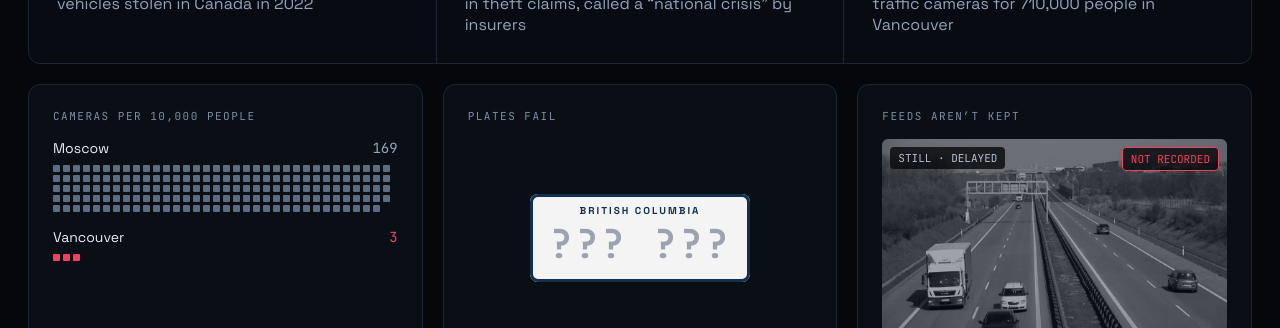
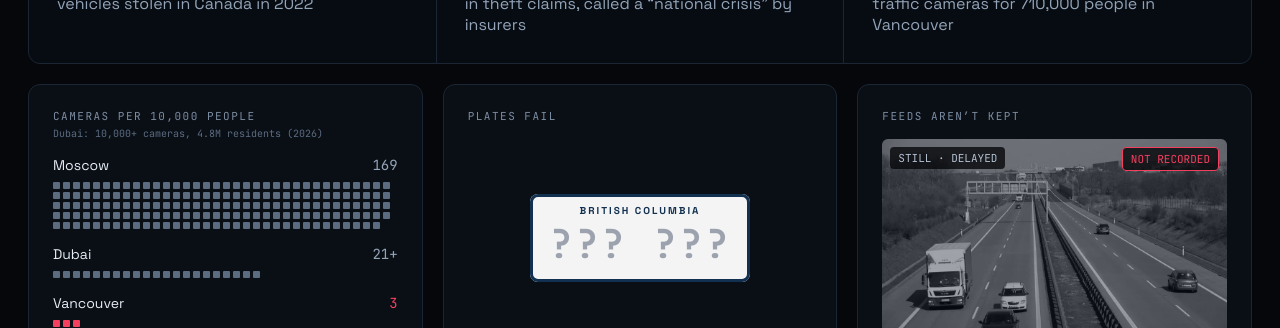
Before and after one commit to radmirkaz/ReTrace, a React (Vite) app in the folder web/: page / in a window 1280 px wide. Shown: the part 1400-1728 px from the top of the page. Built offline with nearby package versions, Linux system fonts and the light colour scheme; no server answers.

Commit message:
feat: add Dubai to the cameras-per-10,000-people comparison

```diff
--- a/web/src/landing/Problem.tsx
+++ b/web/src/landing/Problem.tsx
@@ -43,10 +43,17 @@ export default function Problem() {
       <div style={{ display: 'grid', gridTemplateColumns: 'repeat(auto-fit, minmax(300px, 1fr))', gap: 20 }}>
         <div style={card}>
           <div className="label" style={{ color: 'var(--dim)', fontSize: 11 }}>Cameras per 10,000 people</div>
+          <div className="mono" style={{ fontSize: 10, color: 'var(--faint)', marginTop: 4 }}>Dubai: 10,000+ cameras, 4.8M residents (2026)</div>
           <Row name="Moscow" value="169" />
           <div style={{ display: 'flex', flexWrap: 'wrap', gap: 3 }}>
             {Array.from({ length: 169 }, (_, i) => (
               <span key={i} style={{ width: 7, height: 7, borderRadius: 1, background: 'var(--faint)', opacity: i < dots ? 1 : 0.12 }} />
+            ))}
+          </div>
+          <Row name="Dubai" value="21+" />
+          <div style={{ display: 'flex', flexWrap: 'wrap', gap: 3 }}>
+            {Array.from({ length: 21 }, (_, i) => (
+              <span key={i} style={{ width: 7, height: 7, borderRadius: 1, background: 'var(--faint)', opacity: i < Math.round(dots * 21 / 169) ? 1 : 0.12 }} />
             ))}
           </div>
           <Row name="Vancouver" value="3" color="var(--rose)" />
```
